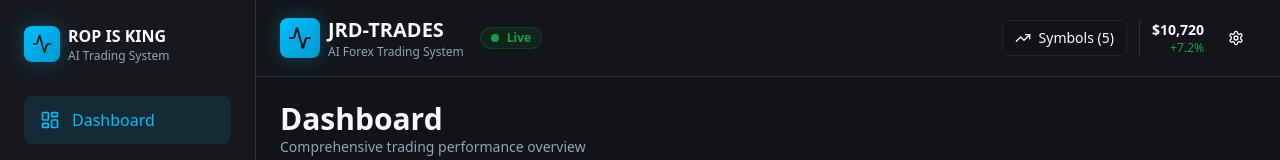
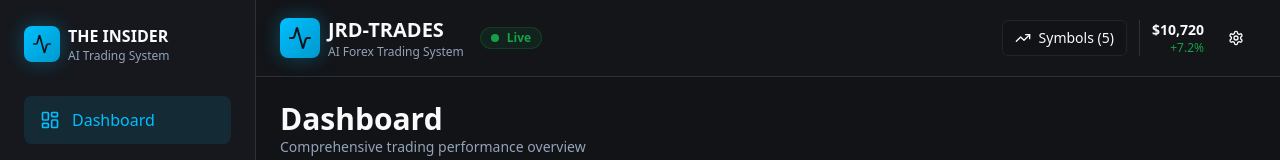
Before and after one commit to jrd-k/jrd-alphamind, a React (Vite) app: page / in a window 1280 px wide. Shown: the top 160 px of the page. Built offline with nearby package versions, Linux system fonts and the light colour scheme; the HTML template or start-up script is replaced by a standard one.

Commit message:
Update app icon and name

```diff
--- a/index.html
+++ b/index.html
@@ -7,9 +7,9 @@
     <meta name="apple-mobile-web-app-capable" content="yes" />
     <meta name="apple-mobile-web-app-status-bar-style" content="black-translucent" />
     <meta name="mobile-web-app-capable" content="yes" />
-    <title>ROP IS KING</title>
+    <title>THE INSIDER</title>
     <meta name="description" content="Advanced AI-driven forex trading system with adaptive deep learning, real-time market analysis, and intelligent risk management">
-    <parameter name="author" content="ROP IS KING" />
+    <meta name="author" content="THE INSIDER" />
 
 
 
@@ -19,11 +19,11 @@
     <meta name="twitter:card" content="summary_large_image" />
     <meta name="twitter:site" content="@lovable_dev" />
     <meta name="twitter:image" content="https://lovable.dev/opengraph-image-p98pqg.png" />
-  <meta property="og:title" content="ROP IS KING">
-  <meta name="twitter:title" content="ROP IS KING">
+  <meta property="og:title" content="THE INSIDER">
+  <meta name="twitter:title" content="THE INSIDER">
   <meta property="og:description" content="Advanced AI-driven forex trading system with adaptive deep learning, real-time market analysis, and intelligent risk management">
   <meta name="twitter:description" content="Advanced AI-driven forex trading system with adaptive deep learning, real-time market analysis, and intelligent risk management">
-  <link rel="icon" type="image/x-icon" href="https://storage.googleapis.com/gpt-engineer-file-uploads/YuLNmXfg7pd6SgsXJhZ7ZYB1xfo1/uploads/1760531815920-1665025.jpg">
+  <link rel="icon" type="image/png" href="/favicon.png">
 </head>
 
   <body>
--- a/src/components/Sidebar.tsx
+++ b/src/components/Sidebar.tsx
@@ -26,7 +26,7 @@ export const Sidebar = () => {
             <Activity className="h-5 w-5 text-primary-foreground" />
           </div>
           <div>
-            <h2 className="font-bold text-foreground">ROP IS KING</h2>
+            <h2 className="font-bold text-foreground">THE INSIDER</h2>
             <p className="text-xs text-muted-foreground">AI Trading System</p>
           </div>
         </div>
--- a/vite.config.ts
+++ b/vite.config.ts
@@ -17,8 +17,8 @@ export default defineConfig(({ mode }) => ({
       registerType: 'autoUpdate',
       includeAssets: ['pwa-192x192.png', 'pwa-512x512.png'],
       manifest: {
-        name: 'ROP IS KING',
-        short_name: 'ROP IS KING',
+        name: 'THE INSIDER',
+        short_name: 'THE INSIDER',
         description: 'Advanced AI-driven forex trading system with adaptive deep learning, real-time market analysis, and intelligent risk management',
         theme_color: '#0F172A',
         background_color: '#0F172A',
```
Also changed, not shown: public/favicon.png (added), public/pwa-512x512.png.
